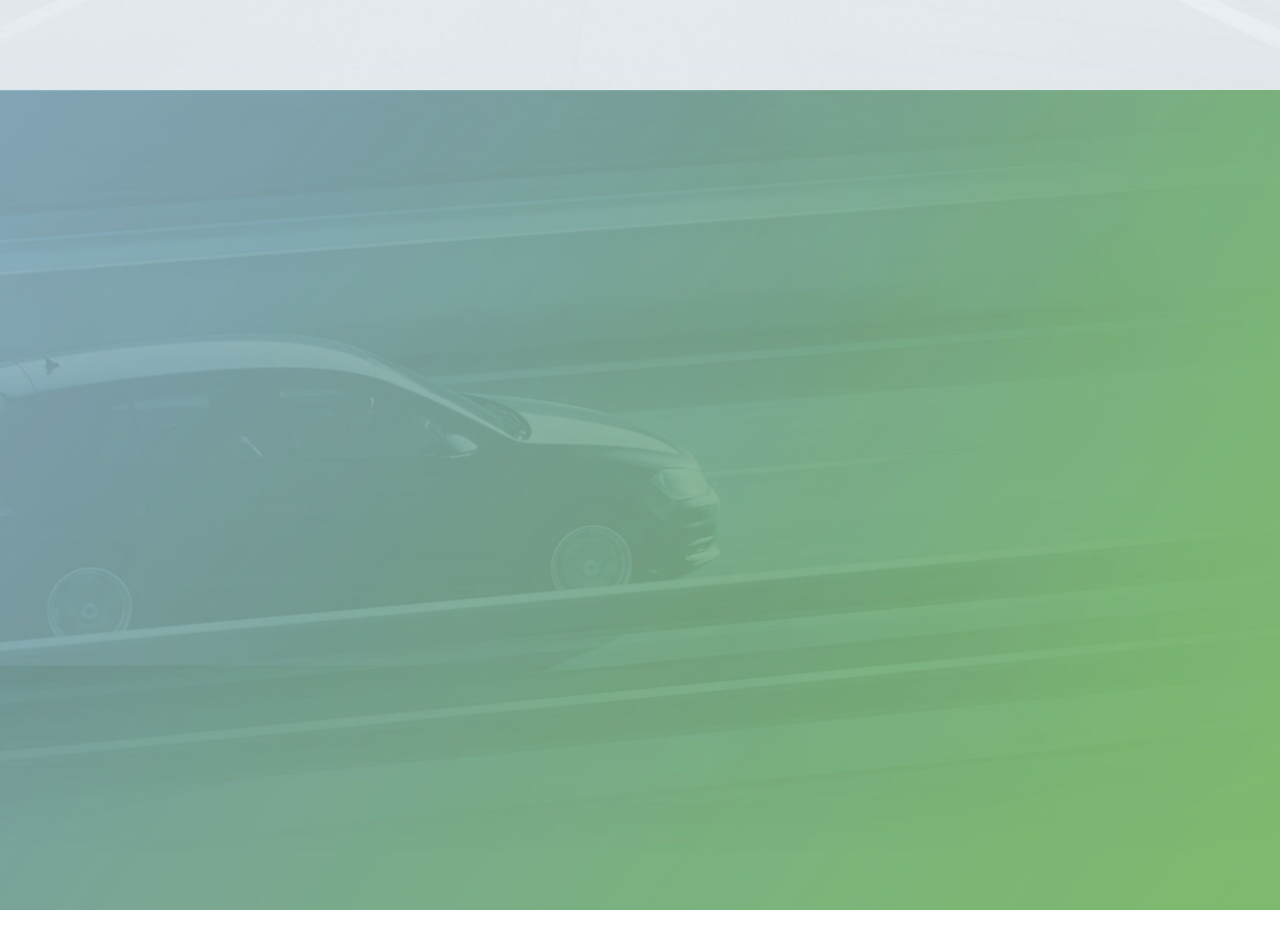
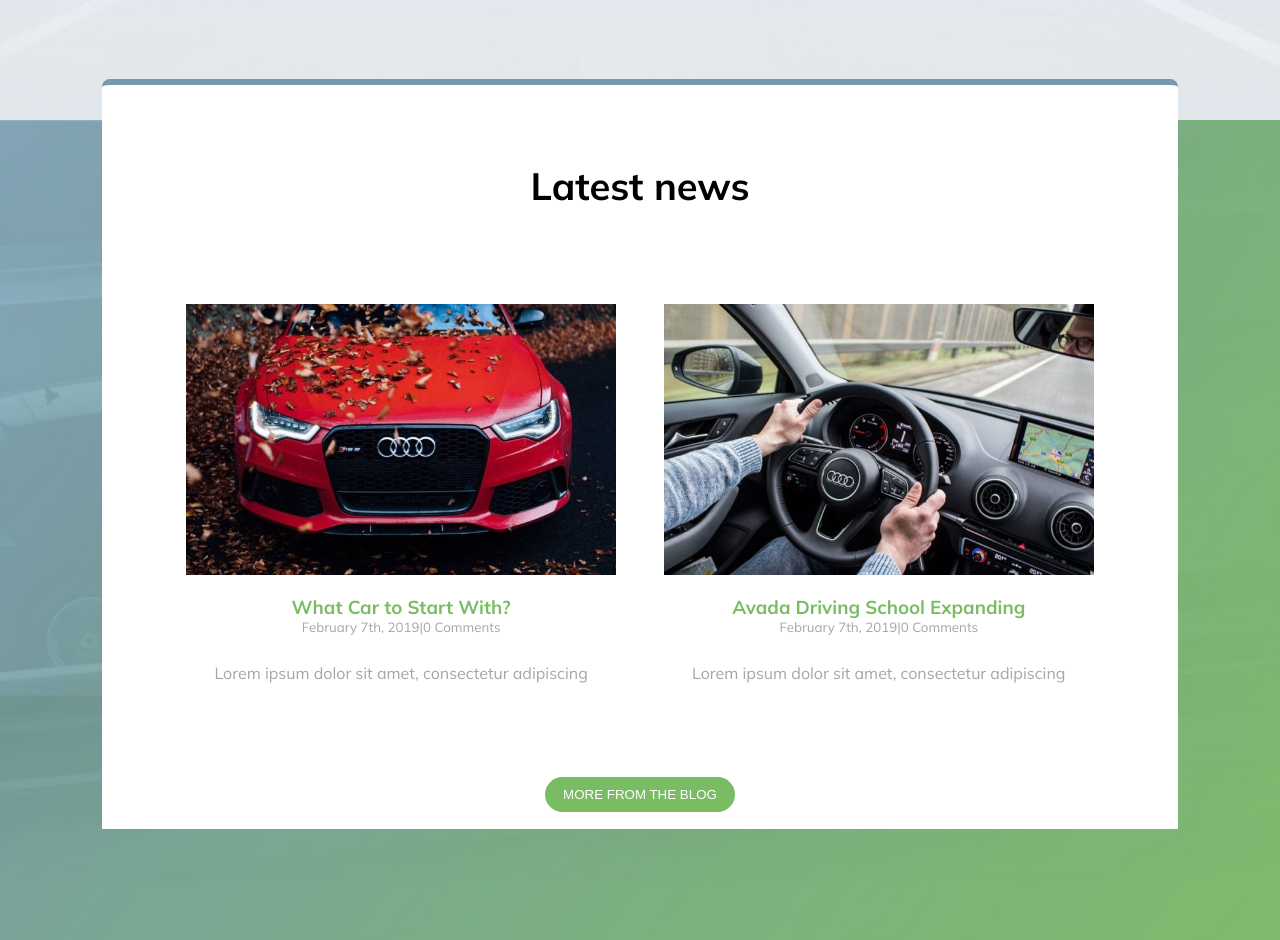
Before and after one commit to NicoleMastrostefano/proj-html-vuejs, a website: page index.html in a window 1280 px wide. Shown: the part 3840-4780 px from the top of the page. Before the commit the page ends 4750 px from the top, so only its background shows below. Drawn offline with nearby package versions, Linux system fonts and the light colour scheme.

Commit message:
latest news

```diff
--- a/index.html
+++ b/index.html
@@ -162,7 +162,28 @@
             </div>
           </div>
         </section>
-        <section id="latest_news">
+        <section id="latest_news_wrapper">
+          <div id="latest_news">
+            <h2>Latest news</h2>
+            <div id="car_image_wrapper">
+              <div class="car_image_box">
+
+                <img src="img/blog-choosecar-700x441.jpg" alt="">
+                <h3>What Car to Start With?</h3>
+                <small>February 7th, 2019|0 Comments</small>
+                <p>Lorem ipsum dolor sit amet, consectetur adipiscing</p>
+
+              </div>
+              <div class="car_image_box">
+                <img src="img/blogpost-10and2-700x441.jpg" alt="">
+                <h3>Avada Driving School Expanding</h3>
+                <small>February 7th, 2019|0 Comments</small>
+                <p>Lorem ipsum dolor sit amet, consectetur adipiscing</p>
+              </div>
+            </div>
+            <button type="button" name="button">MORE FROM THE BLOG</button>
+
+          </div>
         </section>
       </main>
       <!-- /contenuto pagina  -->
--- a/src/partials/_main.scss
+++ b/src/partials/_main.scss
@@ -135,7 +135,7 @@
         align-items: center;
         justify-content: space-between;
         img {
-          width: 180px;
+          width: 90%;
         }
         button {
           background-color: #E7EBEE;
@@ -252,7 +252,7 @@
 
 #testimonial {
   width: $maxWidth;
-  height: 820px;
+  height: 850px;
   background-image: url($testimonialBackground);
   background-size: cover;
   background-position: center;
@@ -295,10 +295,60 @@
   }
 }
 
-#latest_news {
+#latest_news_wrapper {
+  @include button;
+  position: relative;
   width: $maxWidth;
+  padding: $wrapperPadding;
   height: 820px;
   background-image: url($latestNewsBackground);
   background-size: cover;
   background-position: center;
+
+
+  #latest_news {
+    position: absolute;
+    top: -5%;
+    border-top: 6px solid #7799AD;
+    border-radius: 8px 8px 0px 0px;
+    height: 750px;
+    width: 84%;
+    background-color: white;
+    display: flex;
+    flex-direction: column;
+    align-items: center;
+    justify-content: space-around;
+    h2 {
+      padding-top: 60px;
+      font-size: 38px;
+    }
+
+    #car_image_wrapper {
+      padding: 0px  60px;
+      display: flex;
+      align-items: center;
+      justify-content: space-between;
+      width: 100%;
+      height: 500px;
+      .car_image_box {
+        display: flex;
+        flex-direction: column;
+        align-items:center;
+        color:#A1A7AA;
+        img {
+        width: 90%;
+        }
+        h3 {
+          color: #7ABC64;
+          padding-top: 20px;
+        }
+        p {
+          margin-top: 28px;
+        }
+      }
+    }
+
+
+
+  }
 }
```
Also changed, not shown: css/app.css, img/blog-choosecar-700x441.jpg (added), img/blogpost-10and2-700x441.jpg (added).
